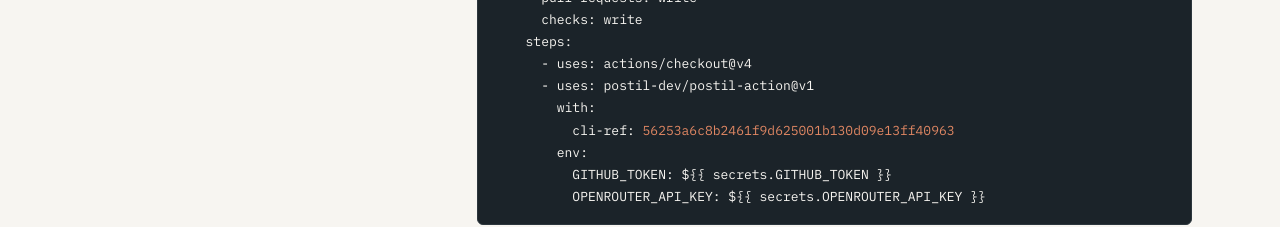
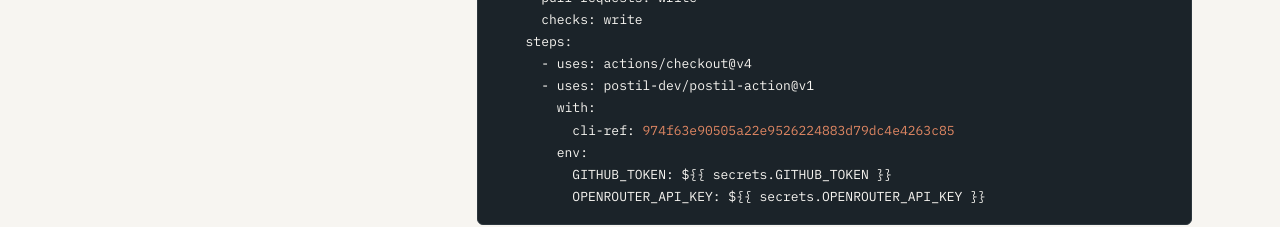
Before and after one commit to postil-dev/postil, a Next.js app: page /install in a window 1280 px wide. Shown: the part 1900-2127 px from the top of the page. Built offline with nearby package versions, Linux system fonts and the light colour scheme.

Commit message:
Pin Action examples to the final postil-cli SHA

```diff
--- a/src/app/docs/quickstart/page.tsx
+++ b/src/app/docs/quickstart/page.tsx
@@ -64,7 +64,7 @@
       - uses: actions/checkout@v4
       - uses: postil-dev/postil-action@v1
         with:
-          cli-ref: 56253a6c8b2461f9d625001b130d09e13ff40963
+          cli-ref: 974f63e90505a22e9526224883d79dc4e4263c85
         env:
           GITHUB_TOKEN: \${{ secrets.GITHUB_TOKEN }}
           OPENROUTER_API_KEY: \${{ secrets.OPENROUTER_API_KEY }}`}</code>
--- a/src/app/install/page.tsx
+++ b/src/app/install/page.tsx
@@ -167,7 +167,7 @@
       - uses: postil-dev/postil-action@v1
         with:
           cli-ref: `}
-                <span className="t-rust">56253a6c8b2461f9d625001b130d09e13ff40963</span>
+                <span className="t-rust">974f63e90505a22e9526224883d79dc4e4263c85</span>
                 {`
         env:
           GITHUB_TOKEN: \${{ secrets.GITHUB_TOKEN }}
```
